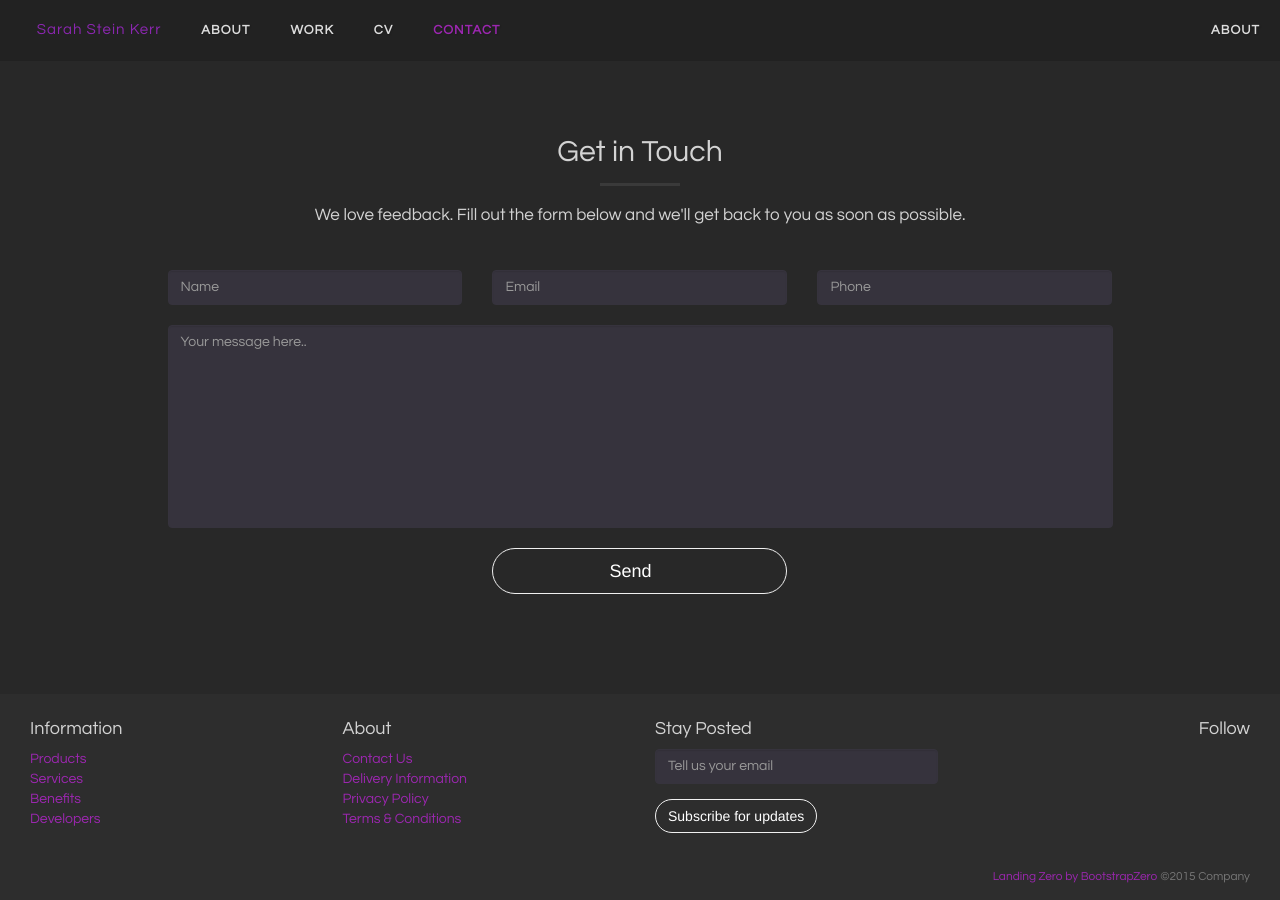
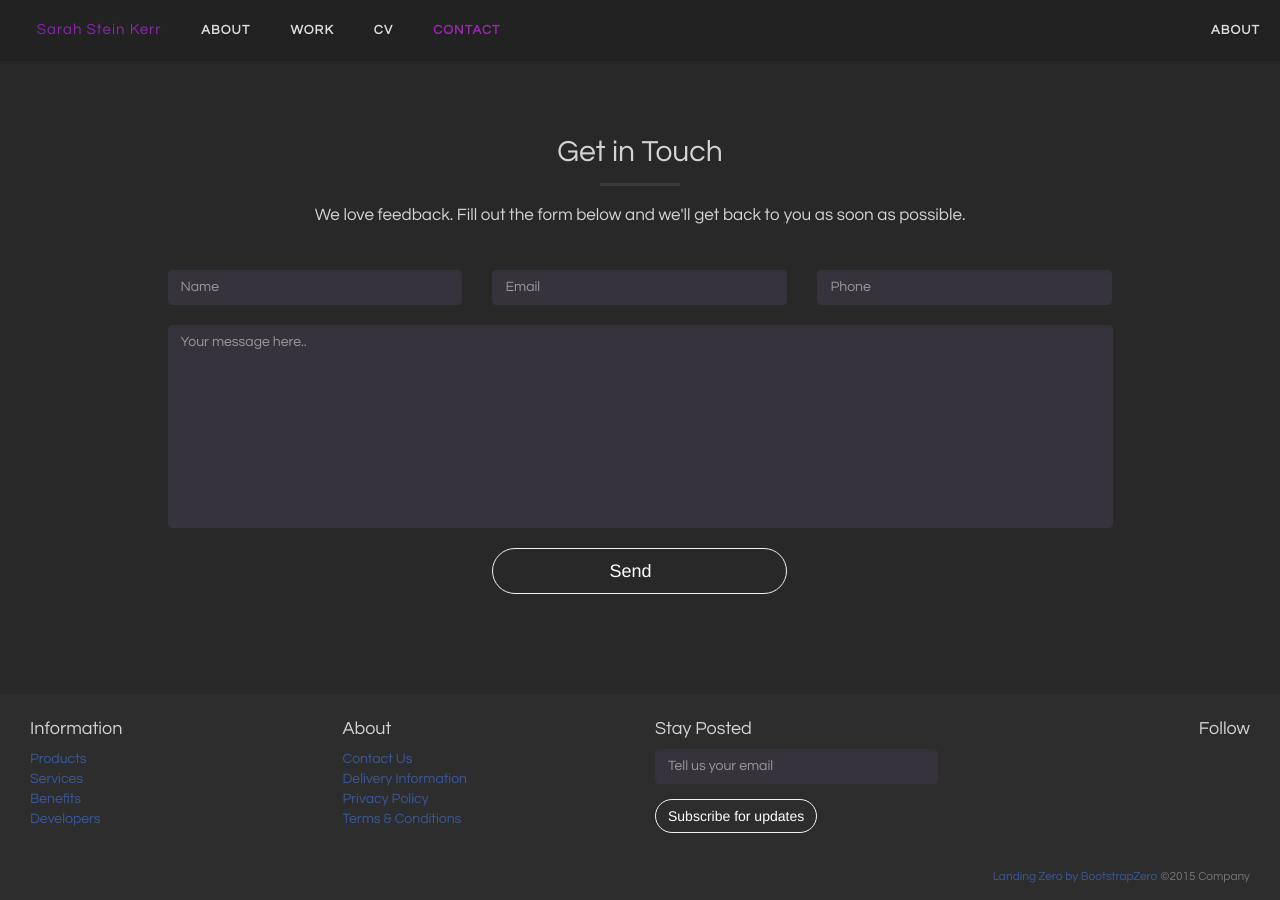
Before and after one commit to sskerr/sskerr.github.io, a Jekyll site: the page index.html, which Jekyll copies as it is, in a window 1280 px wide and 900 px high, scrolled down 4229 px. Built offline with Jekyll 4.4.1, drawn with Linux system fonts in a browser that asks for light colours; some web fonts are replaced.

```diff
--- a/css/styles.css
+++ b/css/styles.css
@@ -34,7 +34,7 @@
 }
 
 a {
-    color: #9c27b0;
+    color: #3B5998;
     -webkit-transition: all .35s;
     -moz-transition: all .35s;
     transition: all .35s;
```
